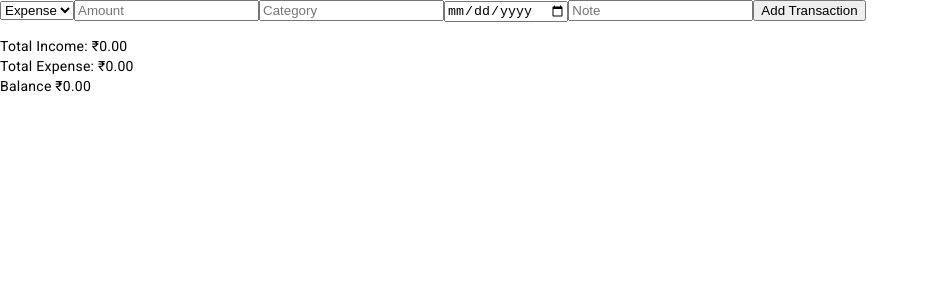
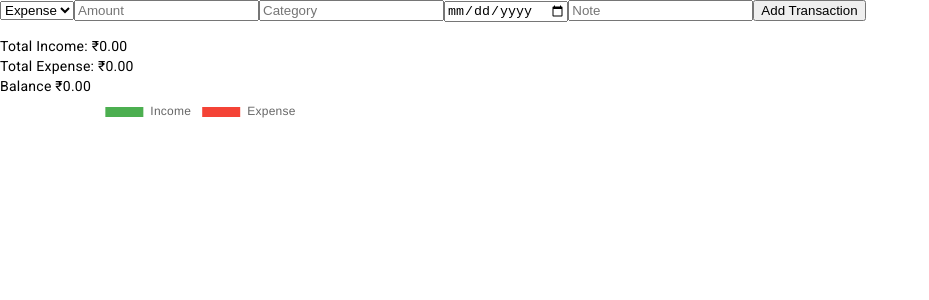
Before and after one commit to sanjeev-merugu1998/My_Projects, an Angular app: page / in a window 1280 px wide. Shown: the top 300 px of the page, without its empty margins (0-929 px from the left). Built offline with nearby package versions, Linux system fonts and the light colour scheme.

Commit message:
adding dashboard

```diff
--- a/src/app/components/dashboard/dashboard.component.html
+++ b/src/app/components/dashboard/dashboard.component.html
@@ -1,3 +1,5 @@
 <div>Total Income: {{ totalIncome | currency:'INR'}}</div>
 <div>Total Expense: {{totalExpense | currency:'INR'}}</div>
 <div>Balance {{balance | currency: 'INR'}}</div>
+
+<app-charts  [totalIncome] ="totalIncome" [totalExpense]="totalExpense"></app-charts>
--- a/src/app/components/dashboard/dashboard.component.ts
+++ b/src/app/components/dashboard/dashboard.component.ts
@@ -1,11 +1,12 @@
 import { Component, OnInit } from '@angular/core';
 import { TransactionService } from '../../services/transaction.service';
 import { CommonModule } from '@angular/common';
+import { ChartsComponent } from '../charts/charts.component';
 
 @Component({
   selector: 'app-dashboard',
   standalone: true,
-  imports: [CommonModule],
+  imports: [CommonModule,ChartsComponent],
   templateUrl: './dashboard.component.html',
   styleUrl: './dashboard.component.css'
 })
```
